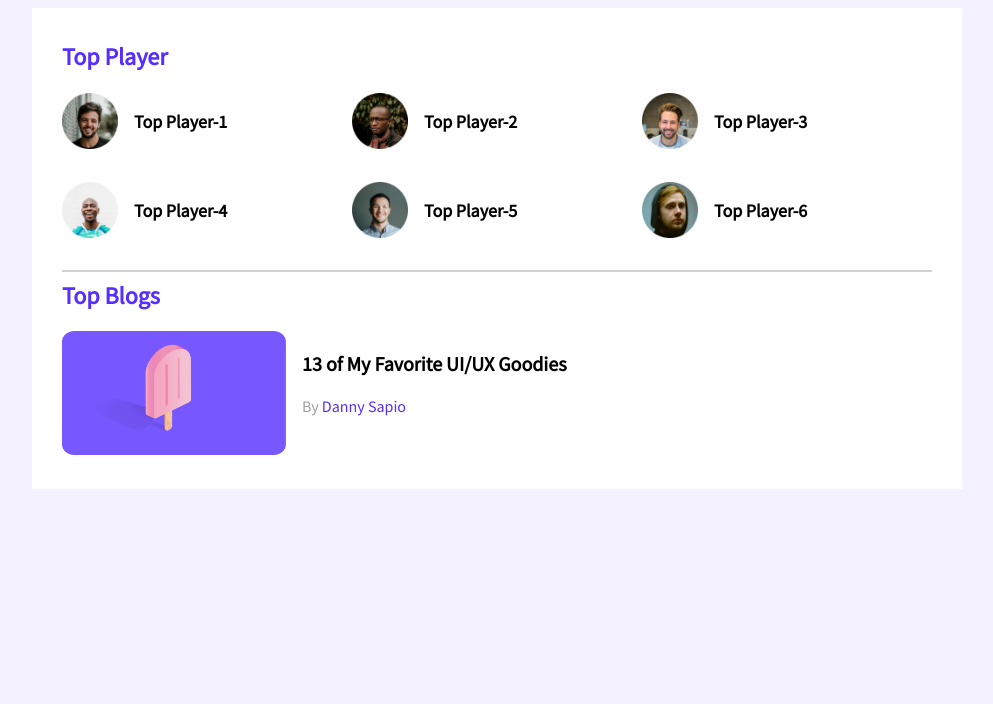
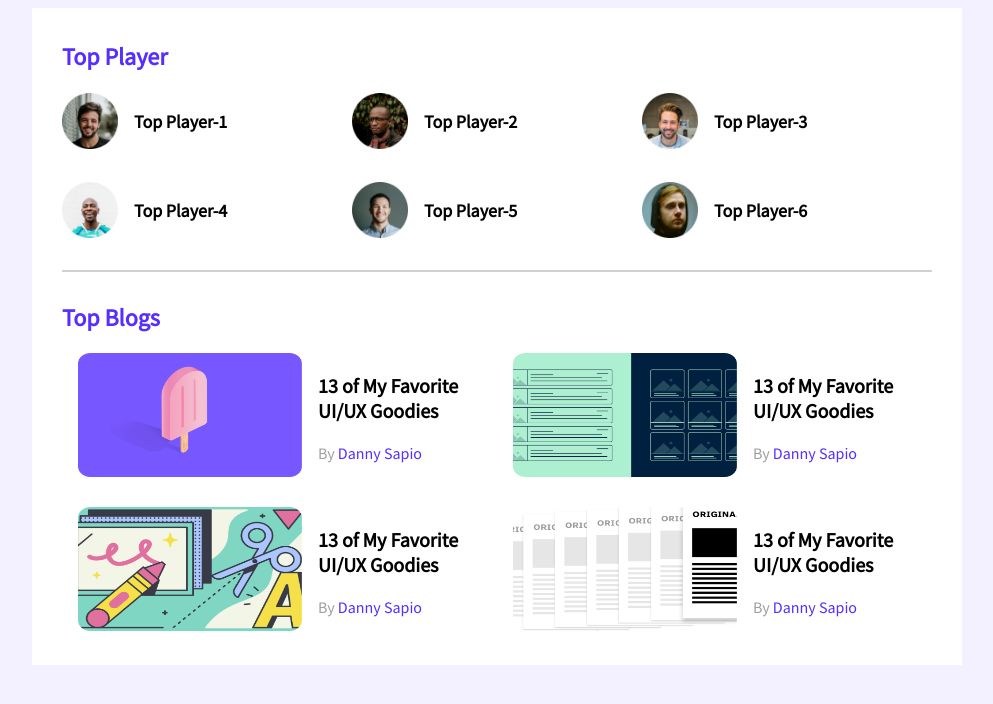
Before and after one commit to motlubor/leader-board, a plain HTML site: page index.html in a window 1280 px wide. Shown: the whole page, without its empty margins (143-1136 px from the left). Drawn offline with Linux system fonts and the light colour scheme.

Commit message:
finished blogs section

```diff
--- a/index.html
+++ b/index.html
@@ -63,6 +63,40 @@
                                     Sapio</a> </p>
                         </div>
                     </article>
+                    <article class="blog">
+                        <div class="thumbnail">
+                            <img src="images/blogs/blog-2.png" alt="">
+                        </div>
+                        <div class="blog-info">
+                            <h3 class="blog-title">13 of My Favorite
+                                UI/UX Goodies</h3>
+                            <p class="blog-author">By <a href="" target="_blank" rel="noopener noreferrer">Danny
+                                    Sapio</a> </p>
+                        </div>
+                    </article>
+                    <article class="blog">
+                        <div class="thumbnail">
+                            <img src="images/blogs/blog-3.png" alt="">
+                        </div>
+                        <div class="blog-info">
+                            <h3 class="blog-title">13 of My Favorite
+                                UI/UX Goodies</h3>
+                            <p class="blog-author">By <a href="" target="_blank" rel="noopener noreferrer">Danny
+                                    Sapio</a> </p>
+                        </div>
+                    </article>
+                    <article class="blog">
+                        <div class="thumbnail">
+                            <img src="images/blogs/blog-4.png" alt="">
+                        </div>
+                        <div class="blog-info">
+                            <h3 class="blog-title">13 of My Favorite
+                                UI/UX Goodies</h3>
+                            <p class="blog-author">By <a href="" target="_blank" rel="noopener noreferrer">Danny
+                                    Sapio</a> </p>
+                        </div>
+                    </article>
+
 
                 </div>
             </div>
--- a/styles/style.css
+++ b/styles/style.css
@@ -48,6 +48,7 @@ height: 56px;
 }
 hr{
     border: 1px solid #D1D1D1;
+    margin-bottom: 30px;
 
 }
 
@@ -55,8 +56,14 @@ hr{
 /* top blogs styles  */
 /* ------------------------ */
 
+.blogs{
+    display:grid;
+    grid-template-columns: repeat(2, 1fr);
+    grid-row-gap: 26px;
+}
 .blog{
-    display:flex
+    display:flex;
+    margin-left: 16px;
 }
 .blog-info{
     margin-left: 16px;
@@ -73,14 +80,6 @@ hr{
     font-size: 16px;
     color:#562EFF;
 }
-
-
-
-
-
-
-
-
 .blog .thumbnail img{
     width: 224px;
     height: 124px;
```
